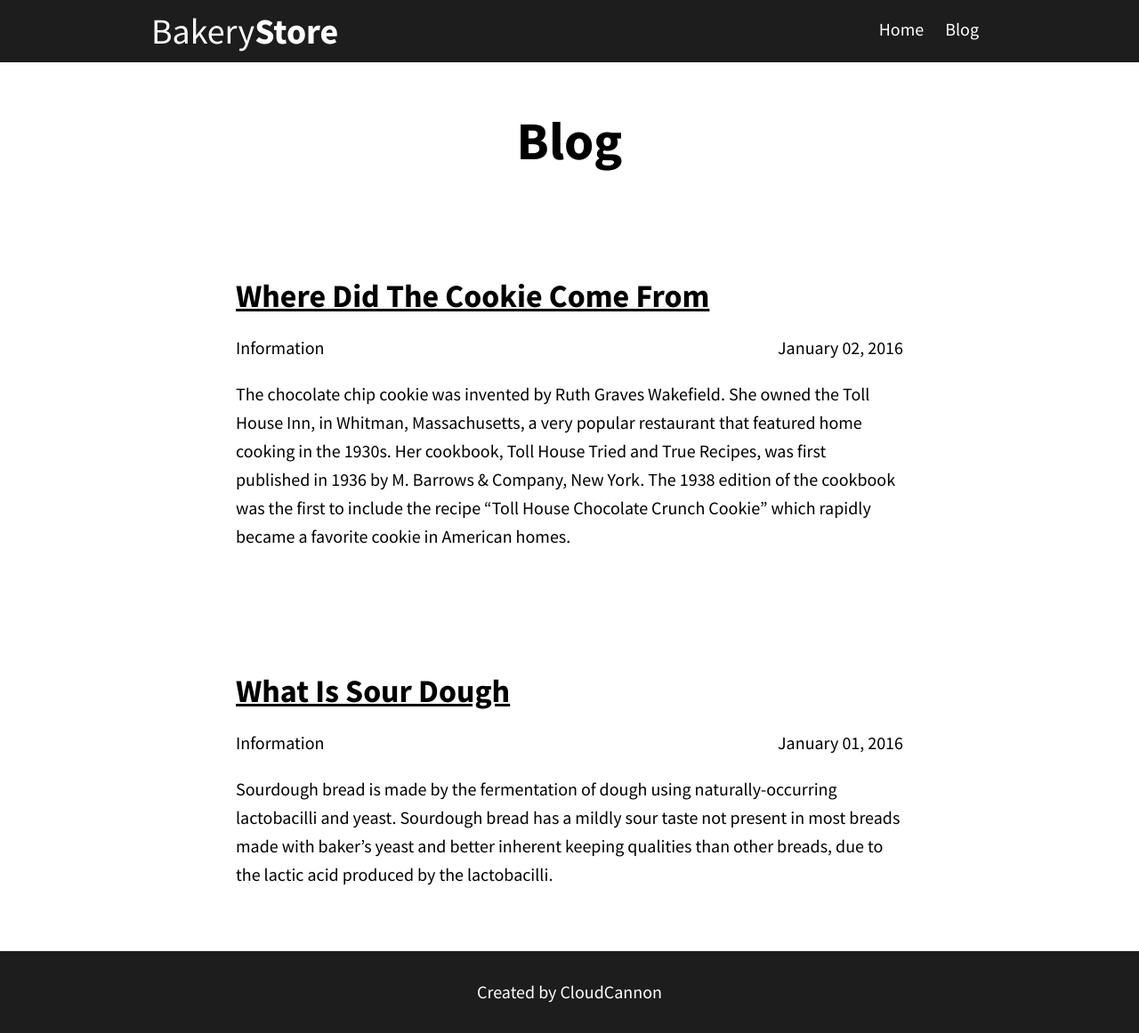
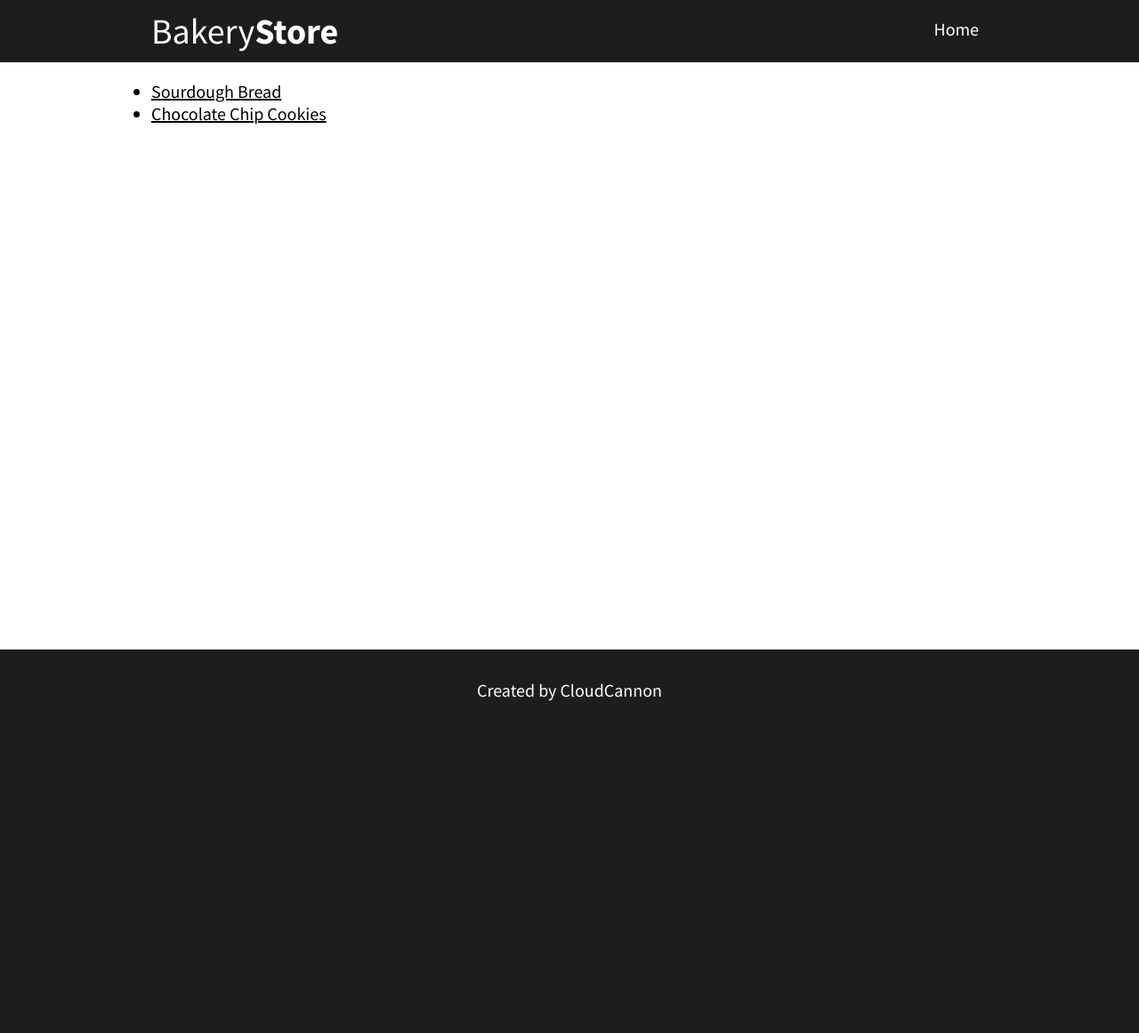
Before and after one commit to CloudCannon/bakery-store-jekyll-template, a Jekyll site: the page built from blog.html, in a window 1280 px wide. Shown: the whole page at 89% size. Built offline with Jekyll 4.4.1, drawn with Linux system fonts in a browser that asks for light colours; after the commit the page ends 900 px from its top, so only the background shows below that.

Commit message:
finished blogging

```diff
--- a/_layouts/default.html
+++ b/_layouts/default.html
@@ -12,7 +12,6 @@
 				<nav class="main-nav">
 					<ul>
 						<li><a href="/">Home</a></li>
-						<li><a href="/blog.html">Blog</a></li>
 					</ul>
 				</nav>
 				<h1><a href="/">Bakery<strong>Store</strong></a></h1>
--- /dev/null
+++ b/_layouts/page.html
@@ -0,0 +1,6 @@
+---
+layout: default
+---
+<div class="container page">
+	{{ content }}
+</div>
--- a/_posts/2016-01-02-where-did-the-cookie-come-from.md
+++ b/_posts/2016-04-03-chocolate-chip-cookies.md
@@ -1,6 +1,5 @@
 ---
-layout: post
-category: Information
+layout: posts
 ---
 The chocolate chip cookie was invented by Ruth Graves Wakefield. She owned the Toll House Inn, in Whitman, Massachusetts, a very popular restaurant that featured home cooking in the 1930s. Her cookbook, Toll House Tried and True Recipes, was first published in 1936 by M. Barrows &amp; Company, New York. The 1938 edition of the cookbook was the first to include the recipe "Toll House Chocolate Crunch Cookie" which rapidly became a favorite cookie in American homes.
 
--- a/_posts/2016-01-01-what-is-sour-dough.md
+++ b/_posts/2016-04-04-sourdough-bread.md
@@ -1,6 +1,5 @@
 ---
-layout: post
-category: Information
+layout: posts
 ---
 Sourdough bread is made by the fermentation of dough using naturally-occurring lactobacilli and yeast. Sourdough bread has a mildly sour taste not present in most breads made with baker's yeast and better inherent keeping qualities than other breads, due to the lactic acid produced by the lactobacilli.
 
--- a/blog.html
+++ b/blog.html
@@ -1,22 +1,9 @@
 ---
-layout: default
-title: Blog
+layout: page
+title: Blog Page
 ---
-<div class="container">
-	<h2 class="spacing">Blog</h2>
-
-	<div class="blog-posts">
-		{% for post in site.posts %}
-			<div class="blog-post spacing">
-				<h3><a href="{{ post.url }}">{{ post.title }}</a></h3>
-				<p class="summary">
-					{{ post.category }}
-					<span class="date">
-						{{ post.date | date: '%B %d, %Y' }}
-					</span>
-				</p>
-				{{ post.excerpt }}
-			</div>
-		{% endfor %}
-	</div>
-</div>
+<ul>
+	{% for post in site.posts %}
+		<li><a href="{{ post.url }}">{{ post.title }}</a></li>
+	{% endfor %}
+</ul>
--- a/css/style.css
+++ b/css/style.css
@@ -43,6 +43,15 @@ div.container,
 div.small-container {
 	margin: 0 auto;
 	padding: 0 20px;
+}
+
+div.container.page {
+	min-height: 660px;
+}
+
+div.container.page ul {
+	margin: 0;
+	padding: 20px 0;
 }
 
 div.container {
```
Also changed, not shown: _layouts/post.html (deleted, +0 -11 lines), _layouts/posts.html (added, +8 -0 lines).
